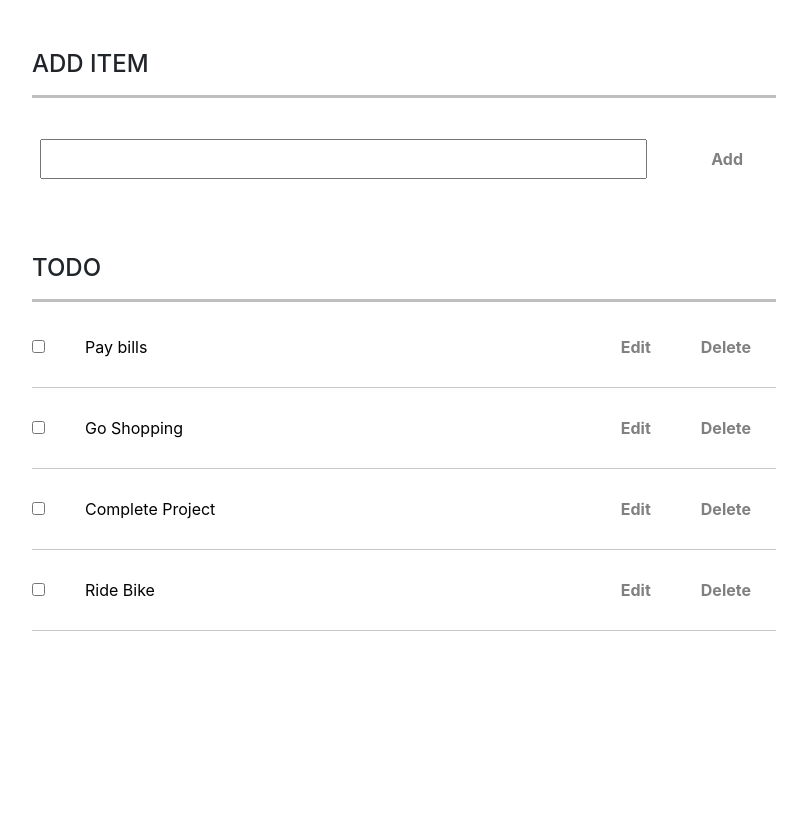
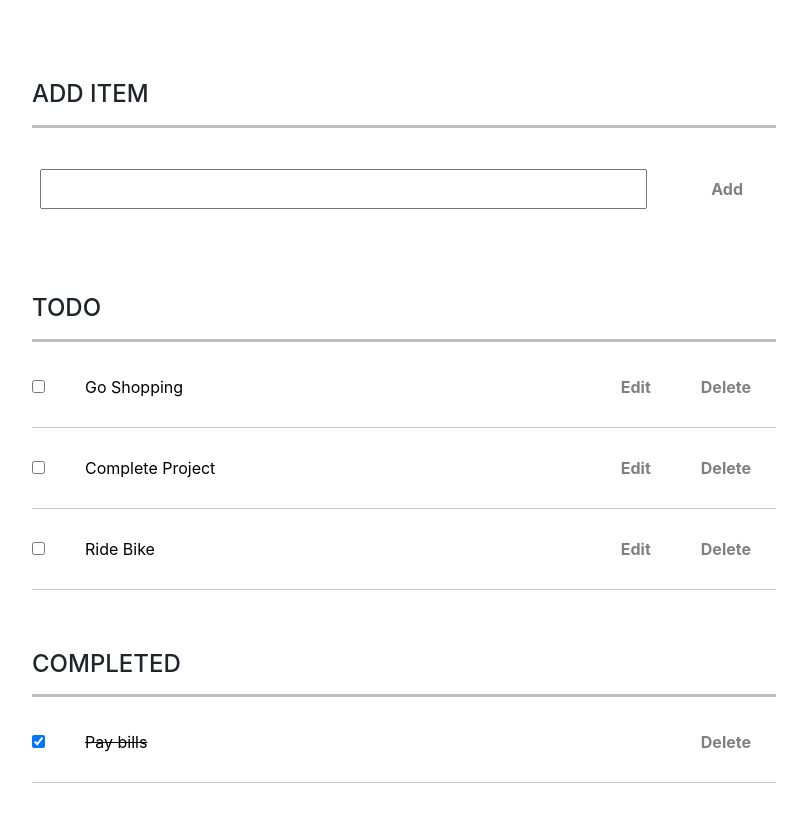
Before and after one commit to Aishwarya-R-09/SampleTodo, a React (Create React App) app: page / in a window 1280 px wide. Shown: the top 822 px of the page, without its empty margins (236-1043 px from the left). Before the commit the page ends 800 px from the top, so only its background shows below. Built offline with nearby package versions, Linux system fonts and the light colour scheme.

Commit message:
completed task design

```diff
--- a/src/App.css
+++ b/src/App.css
@@ -3,7 +3,7 @@
 }
 
 .container{
-  margin-top: 50px;
+  margin-bottom: 60px;
   width: 60%;
 }
 
@@ -31,6 +31,10 @@
   border: 0px;
 }
 
+.strike{
+  text-decoration: line-through;
+}
+
 .no-input:focus{
   border:0px !important;
   box-shadow: none !important;
--- a/src/App.js
+++ b/src/App.js
@@ -1,12 +1,14 @@
 import './App.css';
 import AddItem from './components/AddItem';
-import Todo from './components/Todo'
+import Todo from './components/Todo';
+import Completed from './components/Completed'
 
 function App() {
   return (
     <>
       <AddItem/>
       <Todo/>
+      <Completed/>
     </>
   );
 }
--- a/src/components/Completed.js
+++ b/src/components/Completed.js
@@ -1,8 +1,12 @@
 import React from 'react';
+import EachTodo from './EachTodo';
 
 export default class Completed extends React.Component{
     constructor(props){
         super(props);
+        this.state = {
+            completedArr : ["Pay bills"]
+        }
     }
     render(){
         return(
@@ -12,6 +16,14 @@ export default class Completed extends React.Component{
                         COMPLETED
                     </h4>
                     <hr id="hr" style={{marginBottom:"25px"}}/>
+                    {this.state.completedArr.map((item, index)=>{
+                        return (
+                            <>
+                                <EachTodo item={item} index={index} type="completed"/>
+                                <hr style={{ margin: "20px 0"}}/>
+                            </>
+                        )
+                    })}
                 </div>
             </>
         )
--- a/src/components/EachTodo.js
+++ b/src/components/EachTodo.js
@@ -9,18 +9,19 @@ export default class EachTodo extends React.Component{
         return(
             <div className="eachTodo">
                 <div>
-                    <input type="checkbox" style={{ marginRight : "30px"}}/>
+                    <input type="checkbox" style={{ marginRight : "30px"}} checked={this.props.type==="completed"} readonly={this.props.type==="completed"}/>
 
-                    <input className={this.state.editMode ? "input":"no-input"} value={this.state.newValue}
-                    onChange={(event)=>{this.setState({newValue:event.target.value})}} readOnly={!this.state.editMode}/>
+                    <input className={this.state.editMode ? "input": this.props.type==="completed" ? "strike no-input" : "no-input"}
+                    value={this.state.newValue} onChange={(event)=>{this.setState({newValue:event.target.value})}}
+                    readOnly={!this.state.editMode}/>
 
                 </div>
                 {!this.state.editMode && <div>
-                    <button class="button" onClick={()=>{this.setState({editMode:true})}}>
+                    {this.props.type==="progress" && <button class="button" onClick={()=>{this.setState({editMode:true})}}>
                         <b>
                             Edit
                         </b>
-                    </button>
+                    </button>}
                     <button class="button">
                         <b>
                             Delete
--- a/src/components/Todo.js
+++ b/src/components/Todo.js
@@ -6,7 +6,7 @@ export default class Todo extends React.Component{
     constructor(props){
         super(props);
         this.state = {
-            todoArr : ["Pay bills", "Go Shopping", "Complete Project", "Ride Bike"]
+            todoArr : ["Go Shopping", "Complete Project", "Ride Bike"]
         }
 
     }
@@ -21,7 +21,7 @@ export default class Todo extends React.Component{
                     {this.state.todoArr.map((item, index)=>{
                         return (
                             <>
-                                <EachTodo item={item} index={index}/>
+                                <EachTodo item={item} index={index} type="progress"/>
                                 <hr style={{ margin: "20px 0"}}/>
                             </>
                         )
--- a/src/index.css
+++ b/src/index.css
@@ -5,6 +5,7 @@ body {
     sans-serif;
   -webkit-font-smoothing: antialiased;
   -moz-osx-font-smoothing: grayscale;
+  margin: 80px 0;
 }
 
 code {
```
Lines whose indentation alone changed are shown as unchanged.
